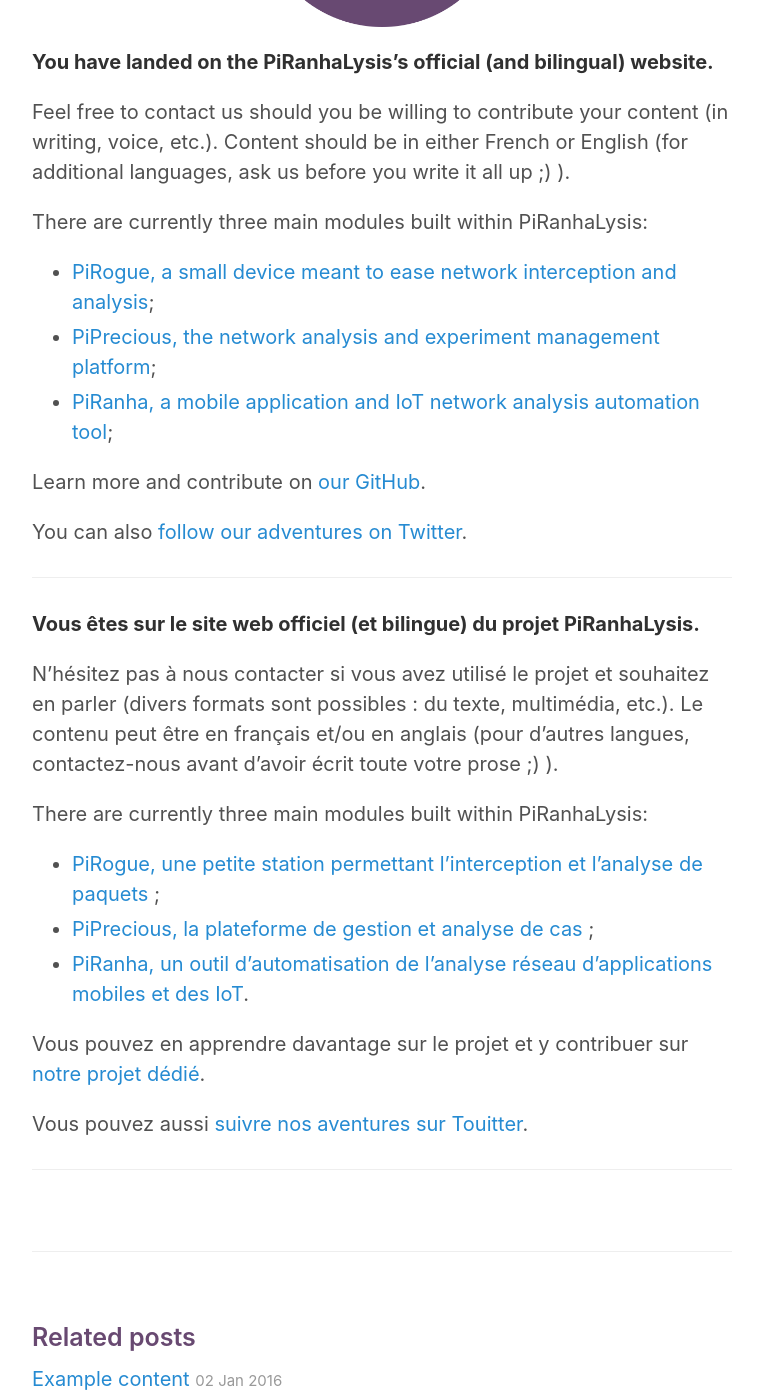
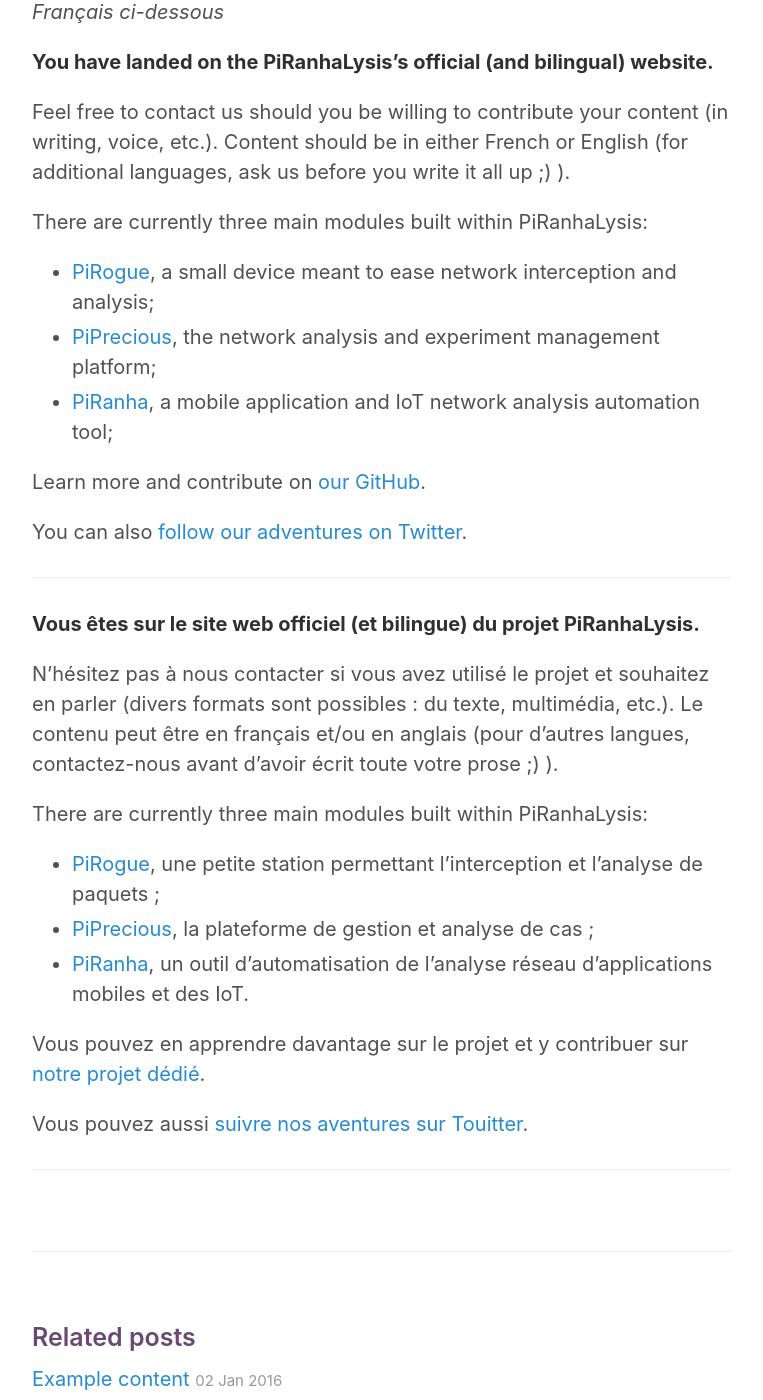
Before and after one commit to PiRanhaLysis/piranhalysis.github.io, a Jekyll site: the page built from _posts/2018-04-15-introduction.md, in a window 1280 px wide and 1400 px high, scrolled down 504 px. Shown: the whole window, without its empty margins (258-1021 px from the left). Built offline with Jekyll 4.4.1, drawn with Linux system fonts in a browser that asks for light colours.

```diff
--- a/_posts/2018-04-15-introduction.md
+++ b/_posts/2018-04-15-introduction.md
@@ -2,10 +2,11 @@
 layout: post
 title: Introduction
 ---
-*Français ci-dessous*
 
 <p align="center">
   <img src="https://raw.githubusercontent.com/PiRanhaLysis/piranhalysis.github.io/master/public/logo.png" width="250px" height="250px"/></p>
+
+*Français ci-dessous*
 
 **You have landed on the PiRanhaLysis's official (and bilingual) website.**
 
@@ -13,9 +14,9 @@ Feel free to contact us should you be willing to contribute your content (in wri
 
 There are currently three main modules built within PiRanhaLysis:
 
-* [PiRogue, a small device meant to ease network interception and analysis](https://github.com/PiRanhaLysis/PiRogue);
-* [PiPrecious, the network analysis and experiment management platform](https://github.com/PiRanhaLysis/PiPrecious);
-* [PiRanha, a mobile application and IoT network analysis automation tool](https://github.com/PiRanhaLysis/PiRanha);
+* [PiRogue](https://github.com/PiRanhaLysis/PiRogue), a small device meant to ease network interception and analysis;
+* [PiPrecious](https://github.com/PiRanhaLysis/PiPrecious), the network analysis and experiment management platform;
+* [PiRanha](https://github.com/PiRanhaLysis/PiRanha), a mobile application and IoT network analysis automation tool;
 
 Learn more and contribute on [our GitHub](https://github.com/PiRanhaLysis).
 
@@ -29,9 +30,9 @@ N'hésitez pas à nous contacter si vous avez utilisé le projet et souhaitez en
 
 There are currently three main modules built within PiRanhaLysis:
 
-* [PiRogue, une petite station permettant l'interception et l'analyse de paquets](https://github.com/PiRanhaLysis/PiRogue) ;
-* [PiPrecious, la plateforme de gestion et analyse de cas](https://github.com/PiRanhaLysis/PiPrecious) ;
-* [PiRanha, un outil d'automatisation de l'analyse réseau d'applications mobiles et des IoT](https://github.com/PiRanhaLysis/PiRanha).
+* [PiRogue](https://github.com/PiRanhaLysis/PiRogue), une petite station permettant l'interception et l'analyse de paquets ;
+* [PiPrecious](https://github.com/PiRanhaLysis/PiPrecious), la plateforme de gestion et analyse de cas ;
+* [PiRanha](https://github.com/PiRanhaLysis/PiRanha), un outil d'automatisation de l'analyse réseau d'applications mobiles et des IoT.
 
 Vous pouvez en apprendre davantage sur le projet et y contribuer sur [notre projet dédié](https://github.com/PiRanhaLysis).
 
```
